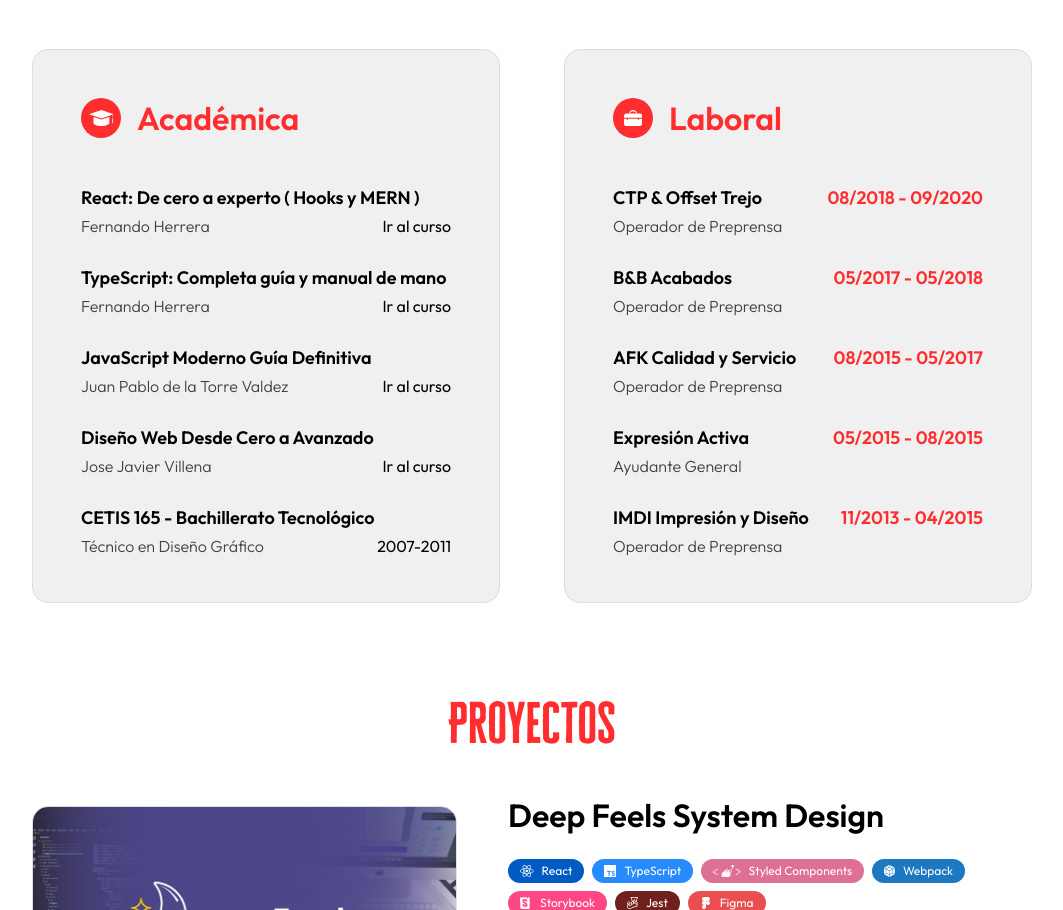
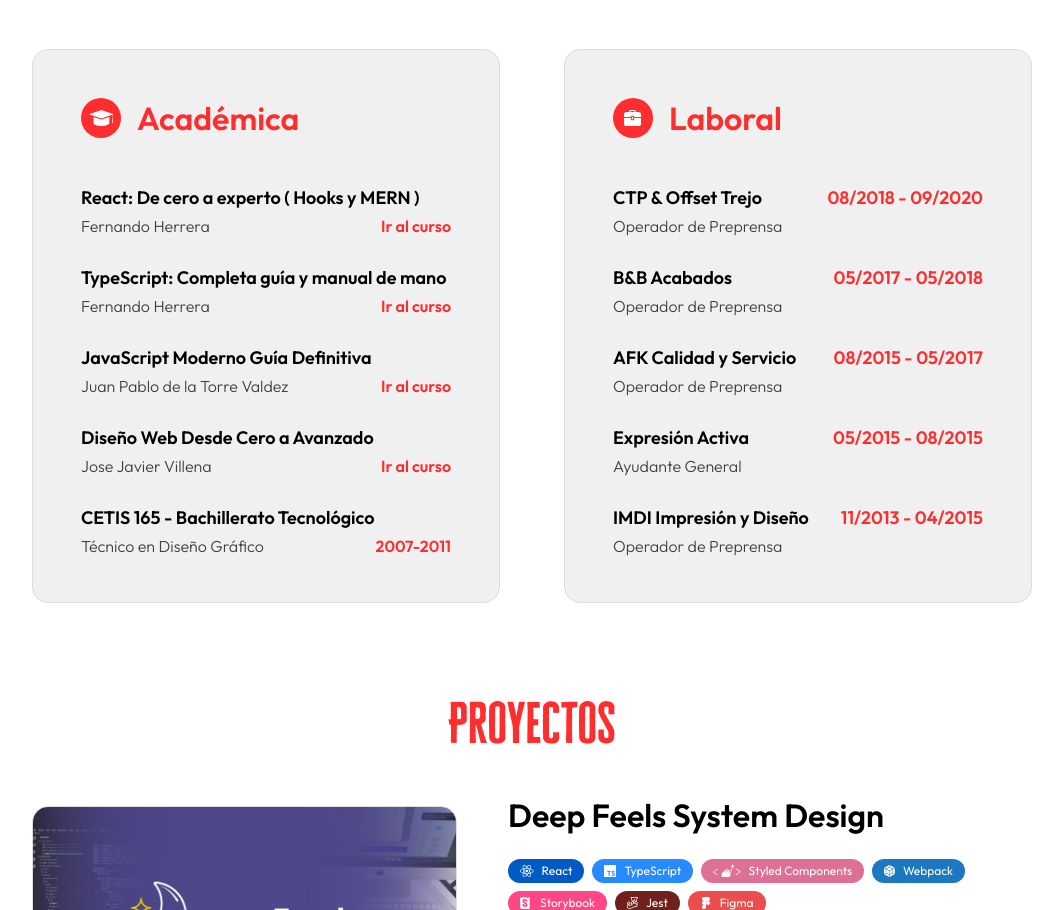
Before and after one commit to AlanPinhon/ap-portfolio, a React (Vite) app: page / in a window 1280 px wide. Shown: the part 1479-2389 px from the top of the page, without its empty margins (108-1171 px from the left). Built offline with nearby package versions, Linux system fonts and the light colour scheme.

Commit message:
style: styles refactoring in the Experience section

```diff
--- a/src/assets/icons/WorkIcon.tsx
+++ b/src/assets/icons/WorkIcon.tsx
@@ -1,11 +1,15 @@
 export const WorkIcon = () => {
   return (
-    <svg className="experience-icon" width="18.2px" height="16px" xmlns="http://www.w3.org/2000/svg" version="1.1" viewBox="0 0 18.23 16">
-      <path className="cls-1" d="M15.12,9.79h-1.16v-1.07H4.07v1.07h-1.16v-1.07H0v4.94c0,1.29,1.04,2.33,2.33,2.33h13.57c1.29,0,2.33-1.04,2.33-2.33v-4.94h-3.1v1.07Z"/>
-      <path className="cls-1" d="M15.9,3.59h-3.16s0,.03,0,.05h-.57s0-.03,0-.05h-6.08s0,.03,0,.05h-.57s0-.03,0-.05h-3.16c-1.29,0-2.33,1.04-2.33,2.33v1.74h18.23v-1.74c0-1.29-1.04-2.33-2.33-2.33Z"/>
-      <path className="cls-1" d="M9.11,1.11c1.66,0,3.01,1.1,3.04,2.48h.58c.04-.17.06-.35.06-.54,0-1.69-1.65-3.05-3.68-3.05s-3.68,1.37-3.68,3.05c0,.18.02.36.06.54h.58c.03-1.37,1.38-2.48,3.04-2.48Z"/>
-      <path className="cls-1" d="M12.16,3.64h.57s0-.03,0-.05h-.58s0,.03,0,.05Z"/>
-      <path className="cls-1" d="M6.07,3.64s0-.03,0-.05h-.58s0,.03,0,.05h.57Z"/>
-    </svg>
+<svg className="experience-icon" width="17.1px" height="16px" xmlns="http://www.w3.org/2000/svg" version="1.1" viewBox="0 0 17.1 16">
+  <g>
+    <g id="Capa_2">
+      <g>
+        <path d="M10.3,9.2c0,.6-.5,1-1,1h-1.5c-.6,0-1-.5-1-1v-1.2H0v5.9C0,15,1,16,2.1,16h12.8c1.2,0,2.1-1,2.1-2.1v-5.9h-6.8v1.2Z"/>
+        <path d="M14.9,2.1h-3.2v-1.1c0-.6-.5-1.1-1.1-1.1h-4.3c-.6,0-1.1.5-1.1,1.1v1.1s-3.2,0-3.2,0C1,2.1,0,3.1,0,4.3v2.7h6.8v-.2c0-.6.5-1,1-1h1.5c.6,0,1,.5,1,1v.2h6.8v-2.7c0-1.2-1-2.1-2.1-2.1ZM10.7,2.1h-4.3v-.7c0-.3.2-.3.5-.3h3.2c.3,0,.5,0,.5.3v.7Z"/>
+        <rect x="7.8" y="6.8" width="1.4" height="2.5"/>
+      </g>
+    </g>
+  </g>
+</svg>
   )
 }
--- a/src/components/Experience/Experience.tsx
+++ b/src/components/Experience/Experience.tsx
@@ -14,7 +14,7 @@
             <h4 className="experience-title">React: De cero a experto ( Hooks y MERN )</h4>
             <div className="container-source">
               <p className="experience-paragraph">Fernando Herrera</p>
-              <a href="https://www.udemy.com/course/react-cero-experto/" target='_blank'>Ir al curso</a>
+              <a className='experience-link' href="https://www.udemy.com/course/react-cero-experto/" target='_blank'>Ir al curso</a>
             </div>
           </div>
 
@@ -22,7 +22,7 @@
             <h4 className="experience-title">TypeScript: Completa guía y manual de mano</h4>
             <div className="container-source">
               <p className="experience-paragraph">Fernando Herrera</p>
-              <a href="https://www.udemy.com/course/typescript-guia-completa/" target='_blank'>Ir al curso</a>
+              <a className='experience-link' href="https://www.udemy.com/course/typescript-guia-completa/" target='_blank'>Ir al curso</a>
             </div>
           </div>
 
@@ -30,7 +30,7 @@
             <h4 className="experience-title">JavaScript Moderno Guía Definitiva</h4>
             <div className="container-source">
               <p className="experience-paragraph">Juan Pablo de la Torre Valdez</p>
-              <a href="https://www.udemy.com/course/javascript-moderno-guia-definitiva-construye-10-proyectos/" target='_blank'>Ir al curso</a>
+              <a className='experience-link' href="https://www.udemy.com/course/javascript-moderno-guia-definitiva-construye-10-proyectos/" target='_blank'>Ir al curso</a>
             </div>
           </div>
 
@@ -38,7 +38,7 @@
             <h4 className="experience-title">Diseño Web Desde Cero a Avanzado</h4>
             <div className="container-source">
               <p className="experience-paragraph">Jose Javier Villena</p>
-              <a href="https://www.udemy.com/course/diseno-web-desde-cero/" target='_blank'>Ir al curso</a>
+              <a className='experience-link' href="https://www.udemy.com/course/diseno-web-desde-cero/" target='_blank'>Ir al curso</a>
             </div>
           </div>
 
--- a/src/components/Experience/ExperienceStyles.css
+++ b/src/components/Experience/ExperienceStyles.css
@@ -47,9 +47,18 @@
   color: var(--secondary-text-color);
 }
 
+.experience-link {
+  font-weight: var(--outfit-medium);
+  color: var(--rock-red);
+
+  &:hover {
+    color: #e20000;
+  }
+}
+
 .academy-year {
-  color: var(--main-text-color);
-  font-weight: var(--outfit-regular);
+  color: var(--rock-red);
+  font-weight: var(--outfit-medium);
 }
 
 @media screen and (max-width: 860px) {
```
